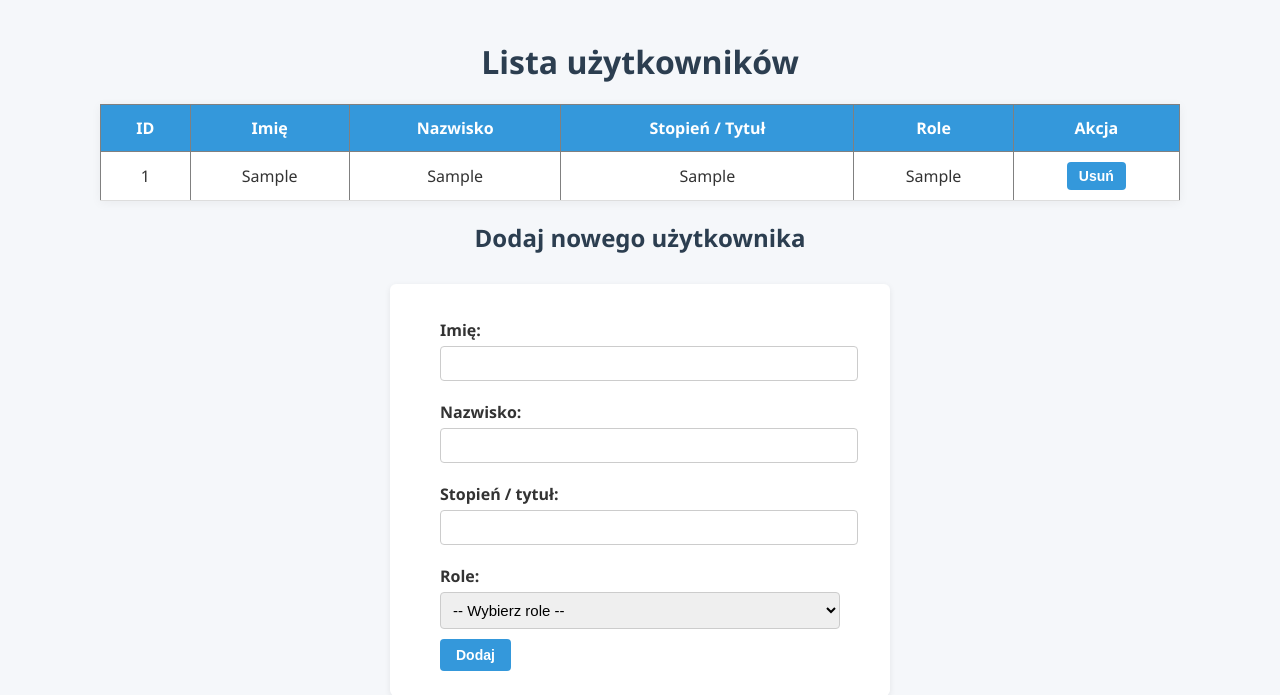
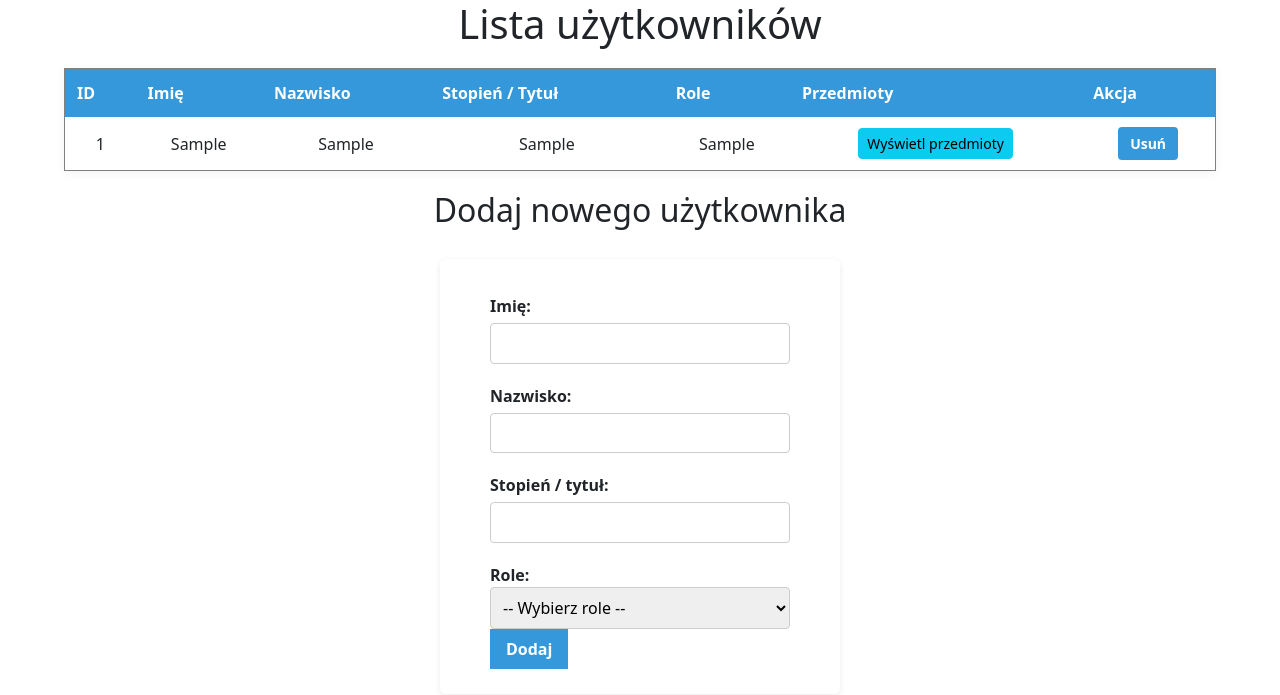
Before and after one commit to lanchesterr/rezerwacja-sal, a Flask app: page /uzytkownicy in a window 1280 px wide. Shown: the top 695 px of the page. Run offline with Flask 3, Linux system fonts and the light colour scheme; tables that the repository leaves empty hold one stand-in row (values such as "Sample post"); parts of the project's set-up code (start-up, migrations or seed data) failed here and were passed over.

Commit message:
proba zamiany modeli w models.py tak, aby uzytkownicy i przedmioty tworzyly relacje wiele-do-wielu

```diff
--- a/reserwacje-sal-main/app/__init__.py
+++ b/reserwacje-sal-main/app/__init__.py
@@ -5,7 +5,7 @@
 
 def create_app():
     app = Flask(__name__)
-    app.config['SQLALCHEMY_DATABASE_URI'] = 'oracle+cx_oracle://system:test@localhost:1521/?service_name=xepdb1'
+    app.config['SQLALCHEMY_DATABASE_URI'] = 'oracle+cx_oracle://studia:haslo@localhost:1521/?service_name=xepdb1'
     app.config['SQLALCHEMY_TRACK_MODIFICATIONS'] = False
 
     db.init_app(app)
--- a/reserwacje-sal-main/app/main/routes.py
+++ b/reserwacje-sal-main/app/main/routes.py
@@ -180,6 +180,7 @@
     db.session.commit()
     return redirect(url_for('main.przedmioty'))
 
+@main.route('/przedmio')
 
 
 
@@ -216,6 +217,7 @@
     db.session.delete(uzytkownik)
     db.session.commit()
     return redirect(url_for('main.uzytkownicy'))
+
 
 @main.route('/rezerwacje', methods=['GET', 'POST'])
 def rezerwacje():
--- a/reserwacje-sal-main/app/models.py
+++ b/reserwacje-sal-main/app/models.py
@@ -1,4 +1,5 @@
 from app import db
+
 
 class Budynek(db.Model):
     __tablename__ = 'BUDYNKI'
@@ -26,7 +27,7 @@
     def __repr__(self):
         return f"<Sala {self.nazwa_sali}>"
 
-# Tabela pośrednicząca dla relacji wiele-do-wielu
+# Tabela pośrednicząca dla relacji wiele-do-wielu ROLE_UZYTKOWNICY
 role_uzytkownicy = db.Table(
     'ROLE_UZYTKOWNICY',
     db.Column('ID_UZYTKOWNIKA', db.Integer, db.ForeignKey('UZYTKOWNICY.ID_UZYTKOWNIKA'), primary_key=True),
@@ -43,6 +44,13 @@
     def __repr__(self):
         return f"<Rola {self.nazwa_roli}>"
 
+# Tabela pośrednicząca dla relacji wiele-do-wielu - UZYTKOWNICY_PRZEDMIOTY
+uzytkownicy_przedmioty = db.Table(
+    'UZYTKOWNICY_PRZEDMIOTY',
+    db.Column('ID_UZYTKOWNIKA', db.Integer, db.ForeignKey('UZYTKOWNICY.ID_UZYTKOWNIKA'), primary_key=True),
+    db.Column('ID_PRZEDMIOTU', db.Integer, db.ForeignKey('ROLE.PRZEDMIOTY'), primary_key=True),
+    db.Model.metadata
+)
 
 class Przedmiot(db.Model):
     __tablename__ = 'PRZEDMIOTY'
--- a/reserwacje-sal-main/app/templates/uzytkownicy.html
+++ b/reserwacje-sal-main/app/templates/uzytkownicy.html
@@ -5,6 +5,8 @@
     <meta charset="UTF-8">
     <title>Użytkownicy</title>
     <link rel="stylesheet" href="static/style.css">
+    <!-- Bootstrap CSS -->
+    <link href="https://cdn.jsdelivr.net/npm/bootstrap@5.3.0/dist/css/bootstrap.min.css"  rel="stylesheet">
 </head>
 <body>
     <h1>Lista użytkowników</h1>
@@ -16,6 +18,7 @@
                 <th>Nazwisko</th>
                 <th>Stopień / Tytuł</th>
                 <th>Role</th>
+                <th>Przedmioty</th>
                 <th>Akcja</th>
             </tr>
         </thead>
@@ -36,6 +39,11 @@
                 {% endif %}
                 </td>
                 <td>
+                    <button class="btn btn-info btn-sm" onclick="pobierzPrzedmioty({{ u.id_uzytkownika }})">
+                    Wyświetl przedmioty
+                    </button>
+                </td>
+                <td>
                     <form action="{{ url_for('main.usun_uzytkownika', id=u.id_uzytkownika) }}" method="POST" style="display:inline;">
                         <button type="submit" onclick="return confirm('Na pewno usunąć?')">Usuń</button>
                     </form>
@@ -44,7 +52,22 @@
             {% endfor %}
         </tbody>
     </table>
-
+    <!-- Modal -->
+<div class="modal fade" id="przedmiotyModal" tabindex="-1" aria-labelledby="modalLabel" aria-hidden="true">
+  <div class="modal-dialog">
+    <div class="modal-content">
+      <div class="modal-header">
+        <h5 class="modal-title" id="modalLabel">Przedmioty prowadzonego użytkownika</h5>
+        <button type="button" class="btn-close" data-bs-dismiss="modal" aria-label="Close"></button>
+      </div>
+      <div class="modal-body">
+        <ul id="lista-przedmiotow" class="list-group">
+          <!-- Tutaj zostaną dodane przedmioty -->
+        </ul>
+      </div>
+    </div>
+  </div>
+</div>
     <h2>Dodaj nowego użytkownika</h2>
     <form method="POST" action="{{ url_for('main.uzytkownicy') }}">
             <label for="imie">Imię:</label>
@@ -69,6 +92,40 @@
 
     <br>
     <a href="/">Powrót do strony głównej</a>
+<!-- Bootstrap JS (Bundle z Popper) -->
+<script src="https://cdn.jsdelivr.net/npm/bootstrap@5.3.0/dist/js/bootstrap.bundle.min.js"></script>
+</body>
+<script>
+function pobierzPrzedmioty(uzytkownikId) {
+    fetch(`/przedmioty/uzytkownik/${uzytkownikId}`)
+        .then(response => response.json())
+        .then(data => {
+            const lista = document.getElementById('lista-przedmiotow');
+            lista.innerHTML = ''; // Czyścimy poprzednią zawartość
 
-</body>
+            if (data.length === 0) {
+                const li = document.createElement('li');
+                li.className = 'list-group-item';
+                li.textContent = 'Brak przedmiotów.';
+                lista.appendChild(li);
+                return;
+            }
+
+            data.forEach(przedmiot => {
+                const li = document.createElement('li');
+                li.className = 'list-group-item';
+                li.textContent = przedmiot.nazwa;
+                lista.appendChild(li);
+            });
+
+            // Pokaż modal
+            const modal = new bootstrap.Modal(document.getElementById('przedmiotyModal'));
+            modal.show();
+        })
+        .catch(error => {
+            console.error('Błąd ładowania danych:', error);
+            alert('Nie udało się pobrać listy przedmiotów.');
+        });
+}
+</script>
 </html>
```
